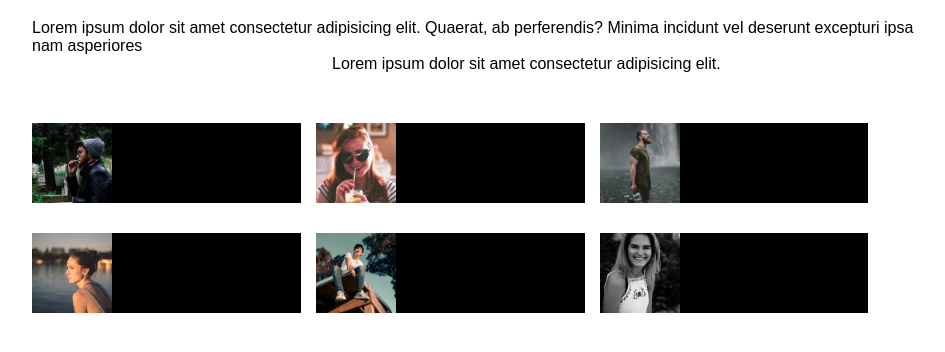
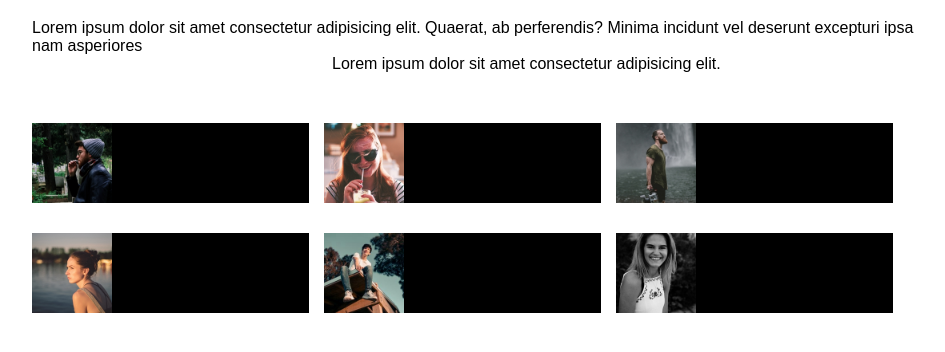
Before and after one commit to giuseppelamaestra/html-css-float-cards, a plain HTML site: page index.html in a window 1280 px wide. Shown: the part 88-440 px from the top of the page, without its empty margins (160-1105 px from the left). Drawn offline with Linux system fonts and the light colour scheme.

Commit message:
fixed the layout

```diff
--- a/css/style.css
+++ b/css/style.css
@@ -50,21 +50,25 @@ p {
     width: 100%;
 
     margin-top: 50px;
+
 }
 
 .boxline {
 
 
 
-    width: 33%;
+    width: 22%;
     float: left;
+    color: white;
+    font-size: 10px;
+
 
 }
 .first-boxline {
 
     background-color: black;
     height: 80px;
-    width: 30%;
+
     margin-bottom: 30px;
     margin-right: 15px;
 }
@@ -73,10 +77,12 @@ p {
 
     background-color: black;
     height: 80px;
-    width: 30%;
+
     margin-right: 15px;
 }
 
 img {
     height: 80px;
+    float: left;
+
 }
--- a/index.html
+++ b/index.html
@@ -26,36 +26,53 @@
 
            <section class="clearfix main-box">
 
-            <div class="boxline first-boxline">
 
-                <img src="img/male1.png" alt="immagine di ragazzo 1">
 
-            </div>
 
-            <div class="boxline first-boxline">
+               <img src="img/male1.png" alt="immagine di ragazzo 1">
+
+                 <div class="boxline first-boxline">
+
+                 </div>
+
+
+
+
+
+
+
+
                 <img src="img/female1.png" alt="foto di ragazza 1">
 
-            </div>
+                <div class="boxline first-boxline">
 
-            <div class="boxline first-boxline">
+                </div>
+
+
+
+
                 <img src="img/male2.png" alt="foto di ragazzo 2">
 
-            </div >
+                <div class="boxline first-boxline">
 
-            <div class="boxline second-boxline">
+                </div>
+
+
+
                 <img src="img/female2.png" alt="foto di ragazza 2">
+                <div class="boxline second-boxline">
+                </div>
 
-            </div>
 
-            <div class="boxline second-boxline">
                 <img src="img/male3.png" alt="foto di ragazzo 3">
+                <div class="boxline second-boxline">
+                </div>
 
-            </div>
 
-            <div class="boxline second-boxline">
+
                 <img src="img/female3.png" alt="foto di ragazza 3">
-
-            </div>
+                <div class="boxline second-boxline">
+                </div>
 
 
 
```
